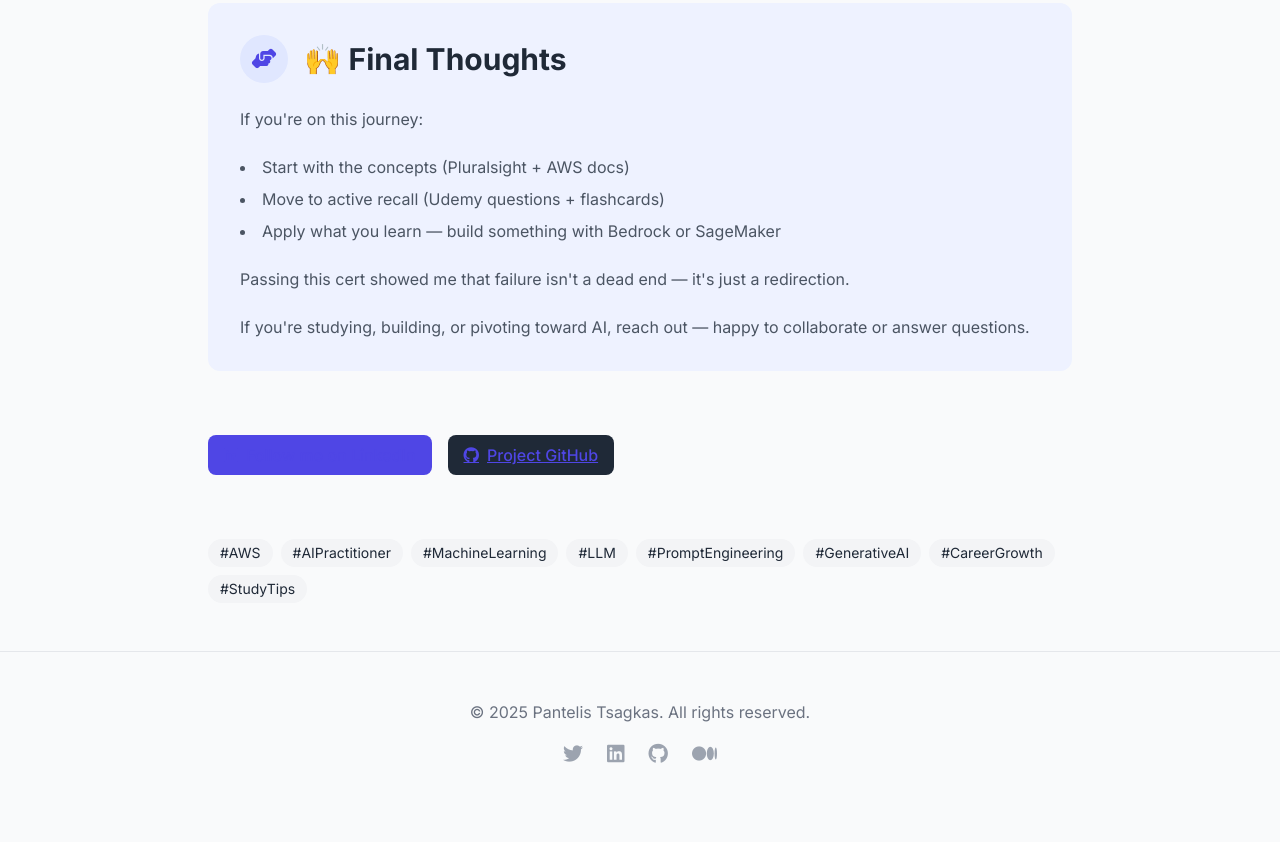
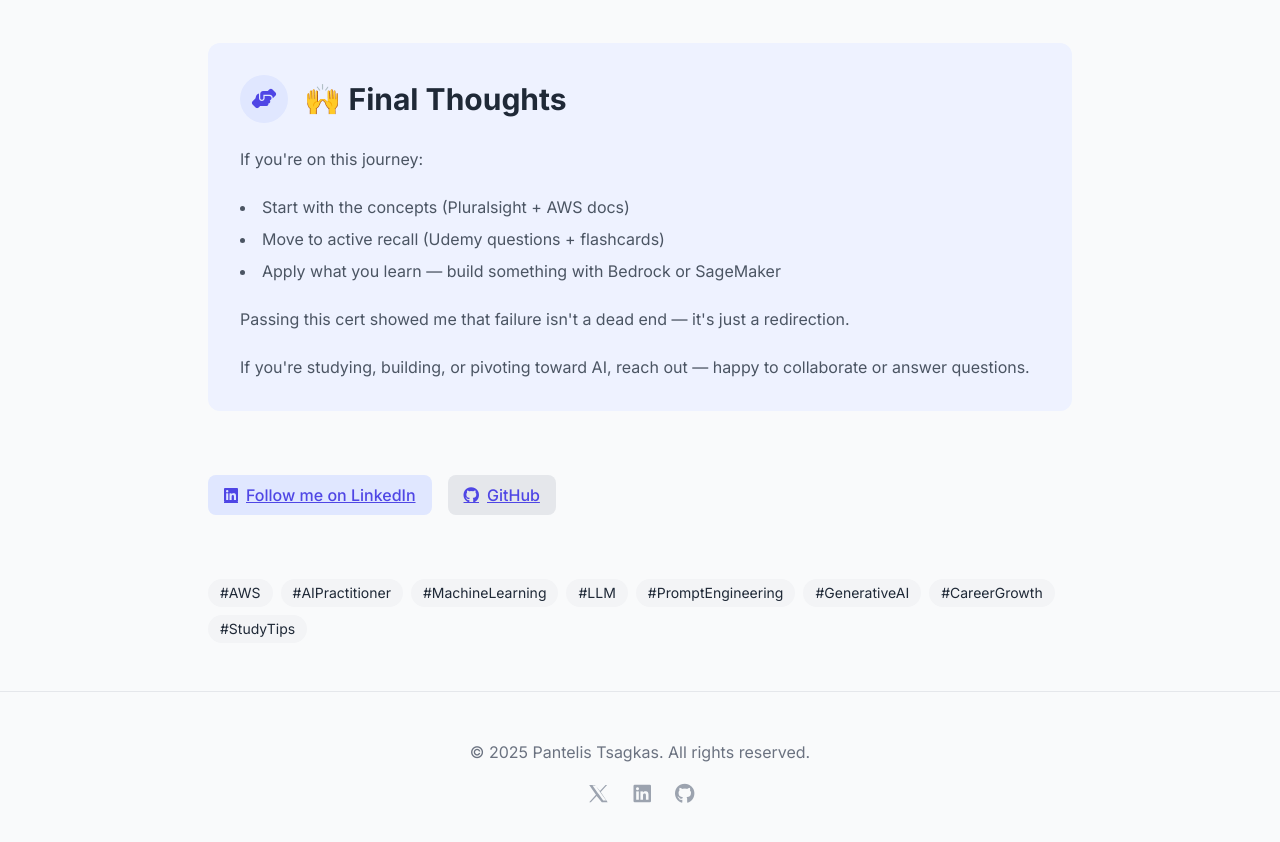
Before and after one commit to PantelisTsagkas/aws-ai-practitioner, a plain HTML site: page index.html in a window 1280 px wide. Shown: the part 4180-5022 px from the top of the page. Before the commit the page ends 4996 px from the top, so only its background shows below. Drawn offline with nearby package versions, Linux system fonts and the light colour scheme.

Commit message:
add links to the footer

```diff
--- a/index.html
+++ b/index.html
@@ -271,6 +271,8 @@
                             <li>Bias/fairness and explainability techniques</li>
                             <li>Foundation models and generative AI services</li>
                             <li>Responsible AI in enterprise settings</li>
+                            <li>Prompt engineering strategies for LLMs</li>
+                            <li>Model deployment patterns and cost optimization</li>
                         </ul>
                     </div>
 
@@ -347,9 +349,7 @@
                                 </div>
                             </div>
 
-                            <p class="text-gray-600">
-                                You can check out the project repo and diagram 👉 <a href="#" class="font-medium">here</a> (includes source code, README, and deployment instructions)
-                            </p>
+
                         </div>
                     </div>
                 </div>
@@ -458,11 +458,11 @@
 
             <!-- Social Links -->
             <div class="flex flex-wrap gap-4 mb-16">
-                <a href="#" class="inline-flex items-center px-4 py-2 bg-indigo-600 text-white rounded-lg hover:bg-indigo-700 transition">
+                <a href="https://www.linkedin.com/in/pantelis-t-6a7718249/" class="inline-flex items-center px-4 py-2 bg-indigo-100 text-indigo-700 rounded-lg hover:bg-indigo-200 hover:text-indigo-900 transition" target="_blank" rel="noopener">
                     <i class="fab fa-linkedin mr-2"></i> Follow me on LinkedIn
                 </a>
-                <a href="#" class="inline-flex items-center px-4 py-2 bg-gray-800 text-white rounded-lg hover:bg-gray-900 transition">
-                    <i class="fab fa-github mr-2"></i> Project GitHub
+                <a href="https://github.com/PantelisTsagkas" class="inline-flex items-center px-4 py-2 bg-gray-200 text-gray-800 rounded-lg hover:bg-gray-300 hover:text-black transition" target="_blank" rel="noopener">
+                    <i class="fab fa-github mr-2"></i> GitHub
                 </a>
             </div>
 
@@ -487,17 +487,17 @@
                         © 2025 Pantelis Tsagkas. All rights reserved.
                     </p>
                     <div class="flex justify-center space-x-6">
-                        <a href="#" class="text-gray-400 hover:text-indigo-600">
-                            <i class="fab fa-twitter text-xl"></i>
+                        <a href="https://x.com/PTsagkas01" class="text-gray-400 hover:text-indigo-600" target="_blank" rel="noopener">
+                            <!-- X icon SVG for X (Twitter) -->
+                            <svg xmlns="http://www.w3.org/2000/svg" viewBox="0 0 32 32" class="inline-block align-middle" width="24" height="24" fill="currentColor">
+                                <path d="M19.615 13.184 28.16 4h-2.133l-7.41 7.922L12.02 4H4.25l9.008 13.09-9.008 9.91h2.133l7.85-8.39 6.89 8.39h7.77l-9.278-13.816zm-2.78 2.97-.91-1.26-7.25-10.07h4.02l5.82 8.09.91 1.26 7.52 10.45h-4.02l-6.08-8.47z"/>
+                            </svg>
                         </a>
-                        <a href="#" class="text-gray-400 hover:text-indigo-600">
+                        <a href="https://www.linkedin.com/in/pantelis-t-6a7718249/" class="text-gray-400 hover:text-indigo-600" target="_blank" rel="noopener">
                             <i class="fab fa-linkedin text-xl"></i>
                         </a>
-                        <a href="#" class="text-gray-400 hover:text-indigo-600">
+                        <a href="https://github.com/PantelisTsagkas" class="text-gray-400 hover:text-indigo-600" target="_blank" rel="noopener">
                             <i class="fab fa-github text-xl"></i>
-                        </a>
-                        <a href="#" class="text-gray-400 hover:text-indigo-600">
-                            <i class="fab fa-medium text-xl"></i>
                         </a>
                     </div>
                 </div>
```
